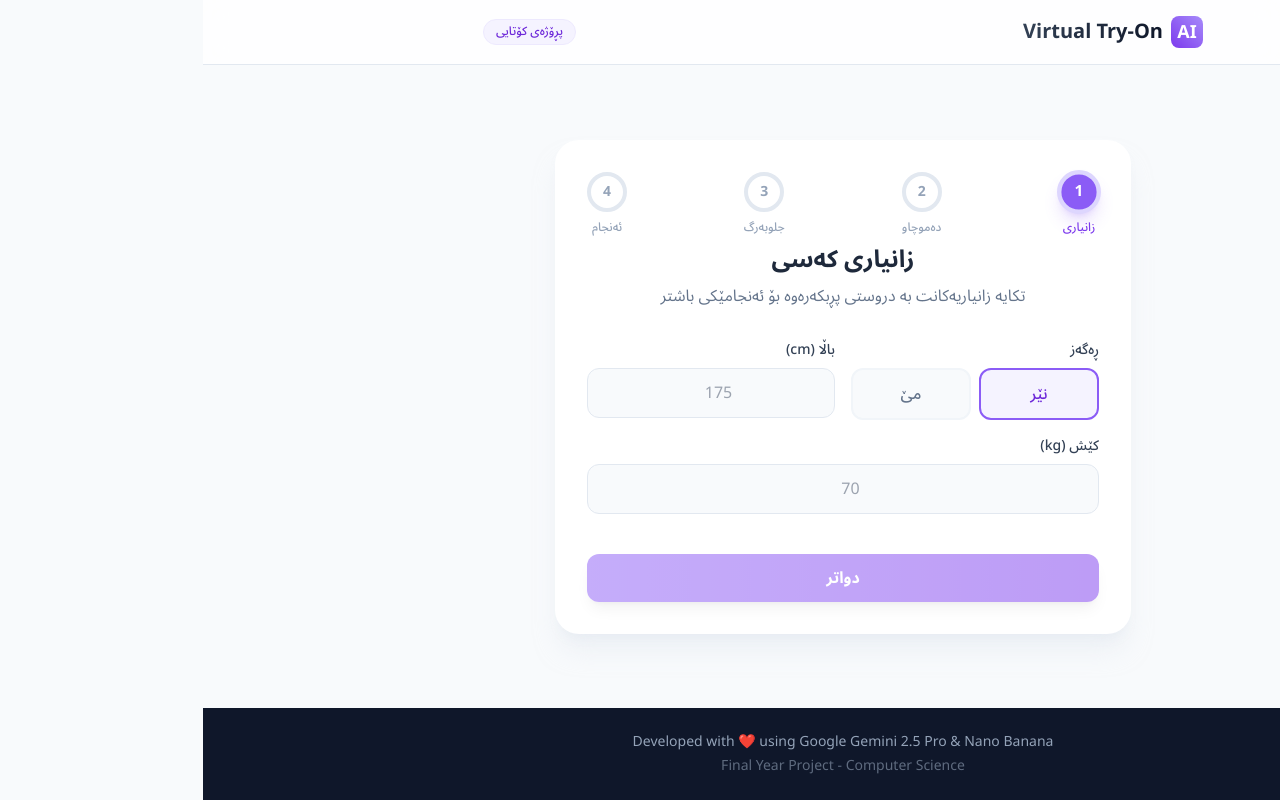
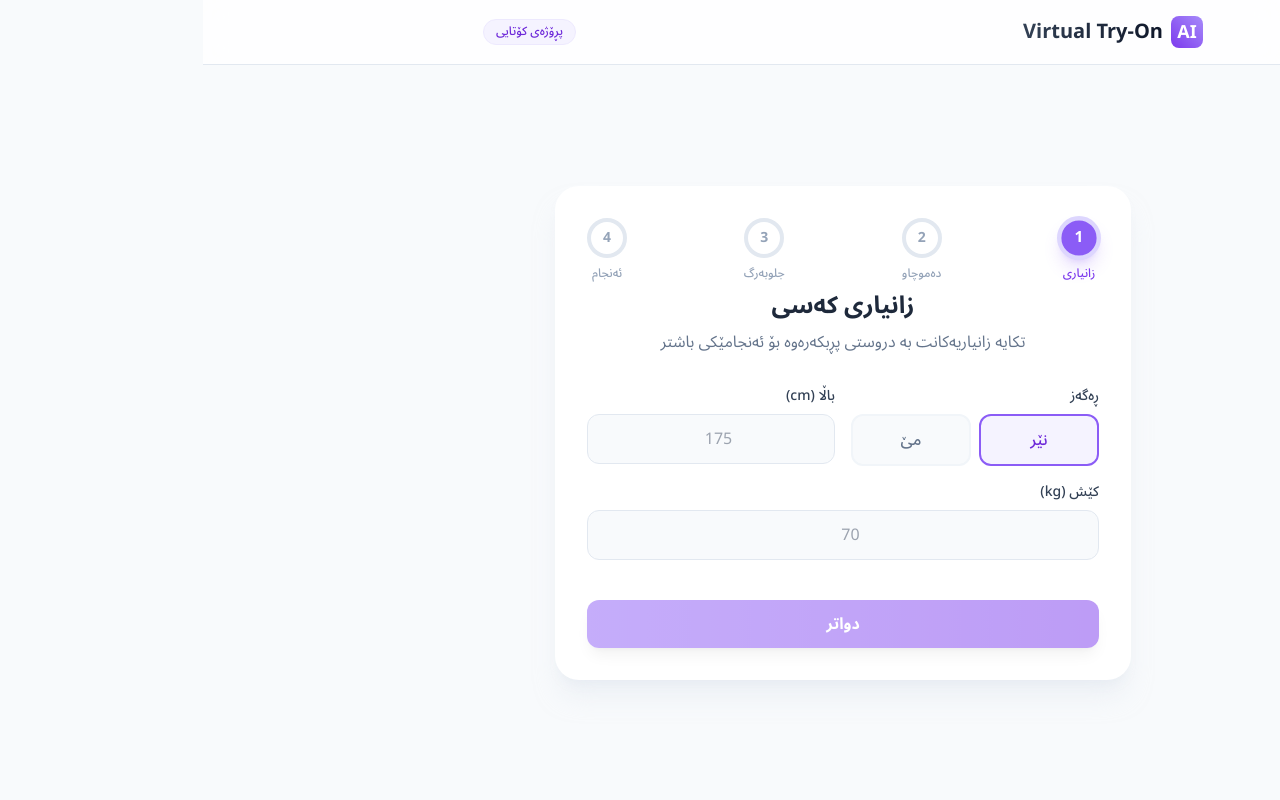
Before and after one commit to dawanstar/zhwri-xogorin, a React (Vite) app: page / in a window 1280 px wide. Built offline with nearby package versions, Linux system fonts and the light colour scheme.

Commit message:
Update App.tsx

```diff
--- a/App.tsx
+++ b/App.tsx
@@ -452,11 +452,6 @@ export default function App() {
         </div>
       </main>
 
-      <footer className="bg-slate-900 text-slate-400 py-6 text-center text-sm">
-        <p>Developed with ❤️ using Google Gemini 2.5 Pro & Nano Banana</p>
-        <p className="mt-1 opacity-60">Final Year Project - Computer Science</p>
-      </footer>
-
       {/* Tailwind Custom Animations */}
       <style>{`
         @keyframes fadeIn {
```
